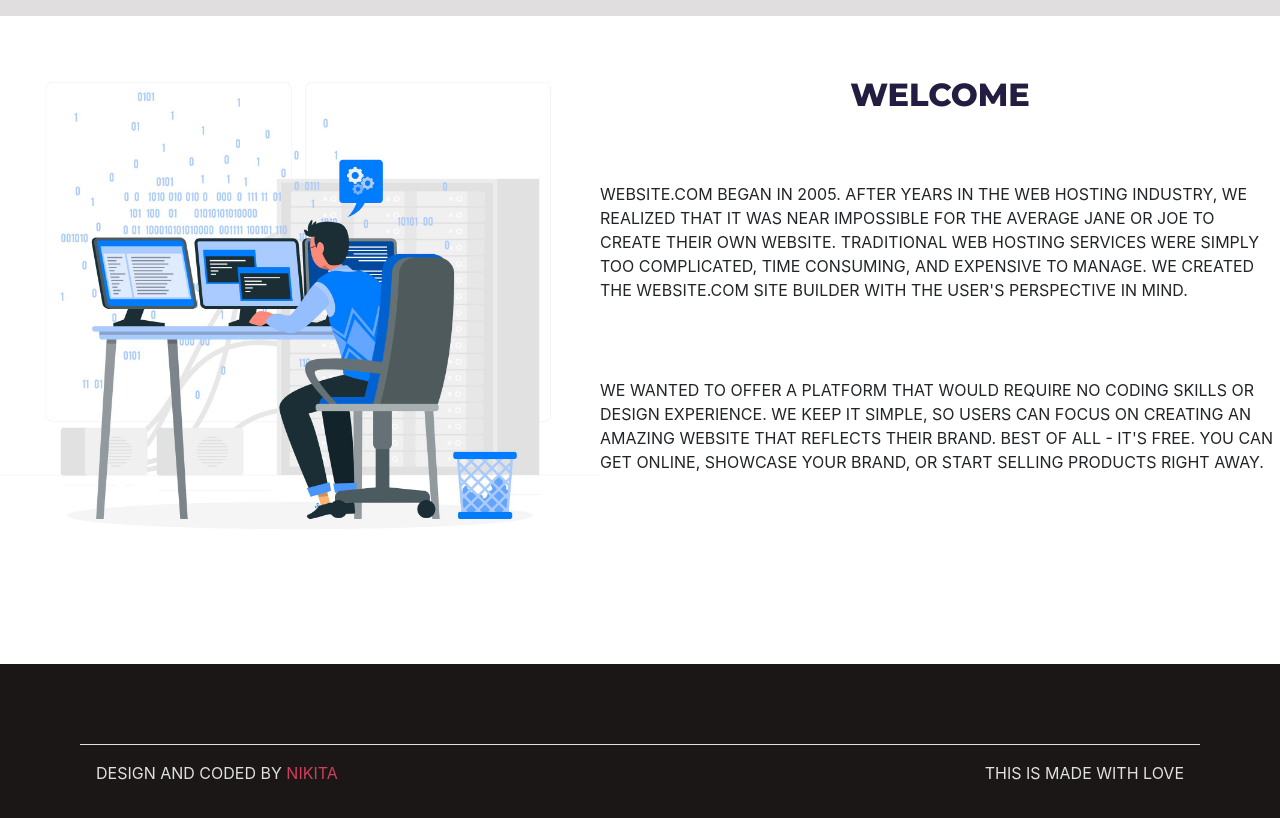
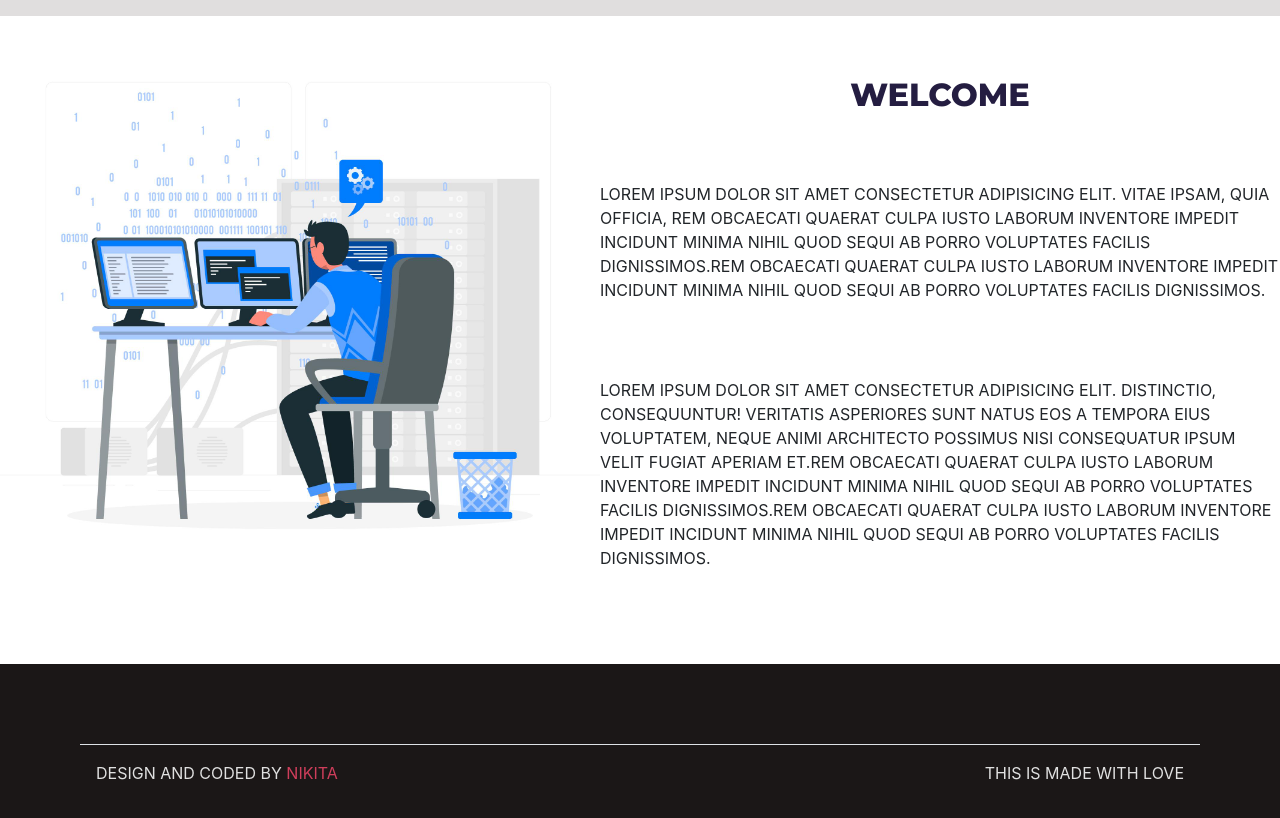
Before and after one commit to Nikita711/Fascination, a React (Create React App) app: page /About in a window 1280 px wide. Shown: the part 1040-1858 px from the top of the page. Built offline with nearby package versions, Linux system fonts and the light colour scheme; a web font is replaced by a local one.

Commit message:
all pages ready

```diff
--- a/src/App.js
+++ b/src/App.js
@@ -6,8 +6,8 @@
 import Contact from "./Components/Contact";
 import Error from "./Components/Error";
 import Navbar from "./Components/Navbar";
-import Footer from "./Components/Footer";
 import Cards from "./Components/Cards";
+import Resume from "./Components/Resume";
 
 class App extends Component {
   render() {
@@ -17,15 +17,15 @@
           <div>
             <Navbar />
             <Switch>
-              <Route path="/Projects" exact component={Projects} />
+              <Route path="/Projects" component={Projects} />
               <Route path="/About" component={About} />
               <Route path="/Contact" component={Contact} />
               <Route path="/Skills" component={Cards} />
+              <Route path="/Resume" Component={Resume} />
               <Route path="#" component={Error} />
             </Switch>
           </div>
         </BrowserRouter>
-        <Footer />
       </React.Fragment>
     );
   }
--- a/src/Components/About.jsx
+++ b/src/Components/About.jsx
@@ -1,5 +1,6 @@
 import React from "react";
 import img2 from "../Images/4002785.jpg";
+import Footer from "./Footer";
 import "./About.css";
 
 function About(props) {
@@ -14,22 +15,26 @@
         <p>
           <h2>Welcome</h2>
           <p>
-            Website.com began in 2005. After years in the web hosting industry,
-            we realized that it was near impossible for the average Jane or Joe
-            to create their own website. Traditional web hosting services were
-            simply too complicated, time consuming, and expensive to manage. We
-            created the Website.com Site Builder with the user's perspective in
-            mind.
+            Lorem ipsum dolor sit amet consectetur adipisicing elit. Vitae
+            ipsam, quia officia, rem obcaecati quaerat culpa iusto laborum
+            inventore impedit incidunt minima nihil quod sequi ab porro
+            voluptates facilis dignissimos.rem obcaecati quaerat culpa iusto
+            laborum inventore impedit incidunt minima nihil quod sequi ab porro
+            voluptates facilis dignissimos.
           </p>
           <p>
-            We wanted to offer a platform that would require no coding skills or
-            design experience. We keep it simple, so users can focus on creating
-            an amazing website that reflects their brand. Best of all - it's
-            free. You can get online, showcase your brand, or start selling
-            products right away.
+            Lorem ipsum dolor sit amet consectetur adipisicing elit. Distinctio,
+            consequuntur! Veritatis asperiores sunt natus eos a tempora eius
+            voluptatem, neque animi architecto possimus nisi consequatur ipsum
+            velit fugiat aperiam et.rem obcaecati quaerat culpa iusto laborum
+            inventore impedit incidunt minima nihil quod sequi ab porro
+            voluptates facilis dignissimos.rem obcaecati quaerat culpa iusto
+            laborum inventore impedit incidunt minima nihil quod sequi ab porro
+            voluptates facilis dignissimos.
           </p>
         </p>
       </div>
+      <Footer />
     </div>
   );
 }
--- a/src/Components/Cards.jsx
+++ b/src/Components/Cards.jsx
@@ -1,9 +1,11 @@
 import React, { Component } from "react";
 import Card from "./Card";
+import Footer from "./Footer";
 class Cards extends Component {
   state = {};
   render() {
     return (
+      <>
         <div className="container-fluid d flex justify-content-center">
           <div className="row">
             <div className="col-md-4">
@@ -17,6 +19,8 @@
             </div>
           </div>
         </div>
+        <Footer />
+      </>
     );
   }
 }
--- a/src/Components/Contact.jsx
+++ b/src/Components/Contact.jsx
@@ -4,11 +4,15 @@
 import Col from "react-bootstrap/Col";
 import Row from "react-bootstrap/Row";
 import "./Contact.css";
+import Footer from "./Footer";
 
 const ContactForm = () => {
   return (
+    <>
       <div id="contact">
-      <h1 className="pt-3 text-center font-details-b pb-3">CONTACT ME HERE</h1>
+        <h1 className="pt-3 text-center font-details-b pb-3">
+          CONTACT ME HERE
+        </h1>
         <h2 className="contact-head">Don't be a Stranger</h2>
         <h2 className="sub-head">Let's meet here</h2>
 
@@ -80,6 +84,8 @@
           </Row>
         </Jumbotron>
       </div>
+      <Footer />
+    </>
   );
 };
 
--- a/src/Components/Navbar.jsx
+++ b/src/Components/Navbar.jsx
@@ -14,7 +14,7 @@
               <ul>
                 <li>
                   {/* <a href="/Home">home</a> */}
-                  <Link to="/Projects">Projects</Link>
+                  <Link to="/Projects">Services</Link>
                 </li>
                 <li>
                   {/* <a href="/About">about</a> */}
@@ -30,7 +30,7 @@
                 </li>
                 <li>
                   {/* <a href="#">resume</a> */}
-                  <Link to="/">Resume</Link>
+                  <Link to="/Resume">Resume</Link>
                 </li>
               </ul>
             </div>
--- a/src/Components/Projects.jsx
+++ b/src/Components/Projects.jsx
@@ -1,5 +1,6 @@
 import React from "react";
 import "./Projects.css";
+import Footer from "./Footer";
 
 const Projects = () => {
   return (
@@ -96,6 +97,7 @@
           </div>
         </div>
       </section>
+      <Footer />
     </React.Fragment>
   );
 };
--- /dev/null
+++ b/src/Components/Resume.jsx
@@ -0,0 +1,15 @@
+import React, { Component } from "react";
+// import MyResume from "./Resume.pdf";
+
+class Resume extends Component {
+  state = {};
+  render() {
+    return (
+      <>
+        <h1>have a look at my Resume</h1>
+      </>
+    );
+  }
+}
+
+export default Resume;
```
Also changed, not shown: src/Components/Home.jsx (added, +13 -0 lines), 1 other file (tests, documents, lock files or other folders). Lines whose indentation alone changed are shown as unchanged.
